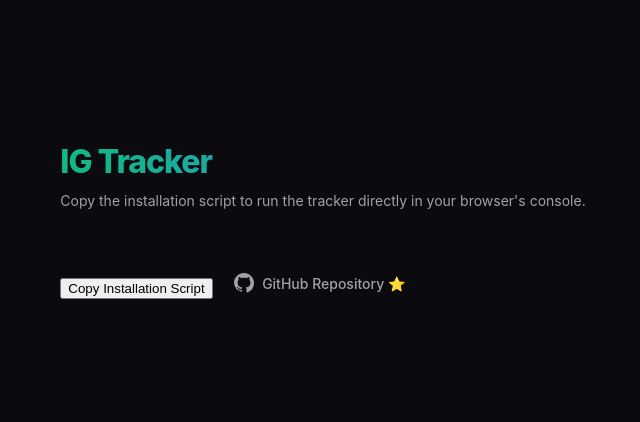
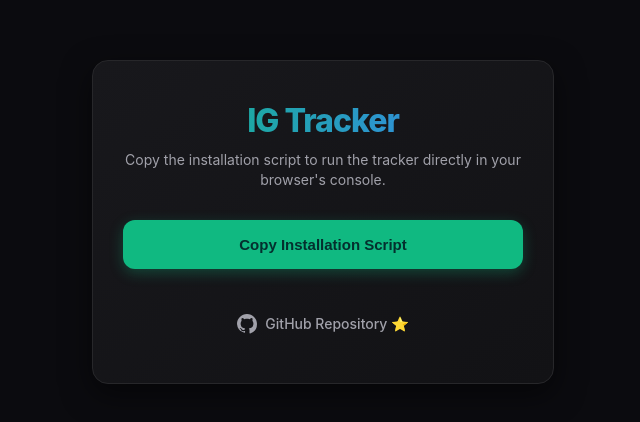
Before and after one commit to Xohnol/ig-tracker, a plain HTML site: page index.html in a window 1280 px wide. Shown: the part 178-600 px from the top of the page, without its empty margins (317-957 px from the left). Drawn offline with Linux system fonts and the light colour scheme.

Commit message:
Refactor button and GitHub link in index.html
Updated the layout and styling of the installation script button and GitHub link.

```diff
--- a/index.html
+++ b/index.html
@@ -8,11 +8,12 @@
     <link rel="icon" type="image/png" href="favicon.png">
 </head>
 <body>
-    <div class="container">
+    <div class="card">
         <h1>IG Tracker</h1>
         <p>Copy the installation script to run the tracker directly in your browser's console.</p>
 
-        <button class="action-btn" id="btn-copy-script">Copy Installation Script</button>
+        <div style="display: flex; flex-direction: column; align-items: center; width: 100%;">
+            <button class="btn btn-copy" id="btn-copy-script">Copy Installation Script</button>
 
             <a href="https://github.com/Xohnol/ig-tracker" target="_blank" class="github-social-btn">
                 <svg class="github-icon" viewBox="0 0 16 16" version="1.1" aria-hidden="true">
@@ -21,6 +22,7 @@
                 GitHub Repository ⭐
             </a>
         </div>
+    </div>
     <script src="script.js"></script>
 </body>
 </html>
```
Lines whose indentation alone changed are shown as unchanged.
